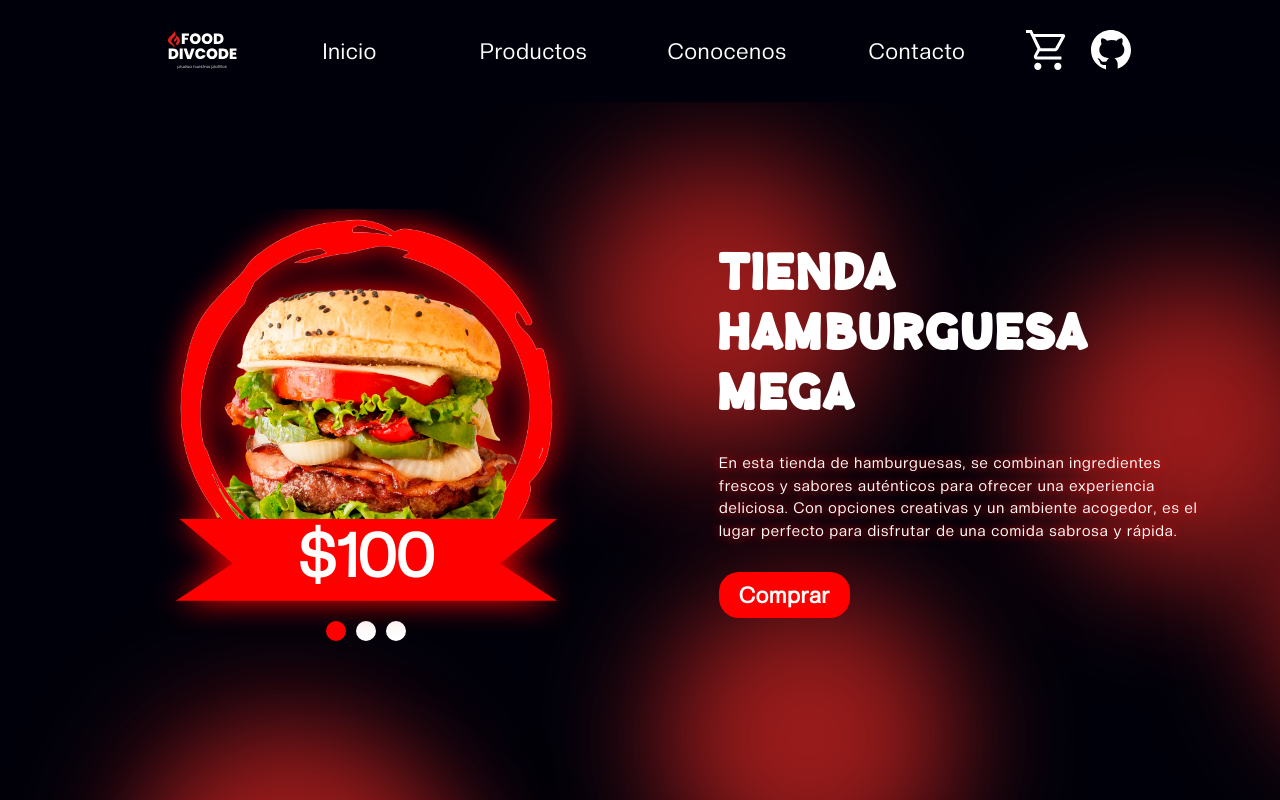
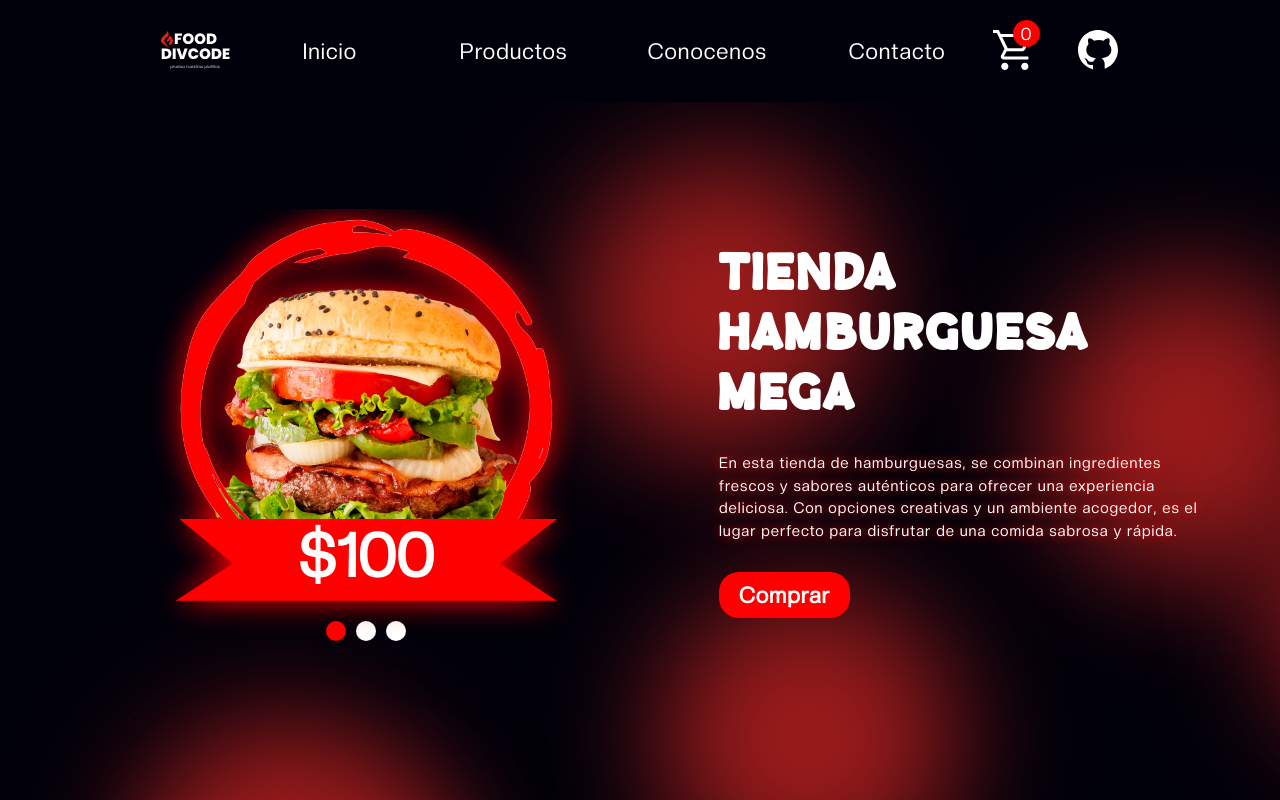
Before and after one commit to EnriqueHM31/tienda-hamburguesas, a React (Vite) app: page / in a window 1280 px wide. Shown: the top 800 px of the page. Built offline with nearby package versions, Linux system fonts and the light colour scheme.

Commit message:
creacion y estilos al span cantidad de productos

```diff
--- a/src/assets/app.css
+++ b/src/assets/app.css
@@ -154,10 +154,26 @@ body {
 }
 
 .iconos-nav a {
-    width: 3rem;
+    place-items: center;
+    width: 5rem;
     height: auto;
     color: var(--blanco);
     transition: color .6s;
+    position: relative;
+}
+
+.iconos-nav a span {
+    position: absolute;
+    width: 2.7rem;
+    height: 2.7rem;
+    background: var(--rojo);
+    color: var(--blanco);
+    display: grid;
+    place-content: center;
+    border-radius: 50%;
+    top: -1rem;
+    right: .3rem;
+    font-size: clamp(1rem, 4vw, 1.7rem);
 }
 
 .iconos-nav a:hover {
--- a/src/components/Navegacion.jsx
+++ b/src/components/Navegacion.jsx
@@ -18,6 +18,7 @@ export default function Navegacion() {
 				</ul>
 				<div className="iconos-nav">
 					<a href="/">
+						<span className="cantidad-productos">0</span>
 						<Carrito className="img-icono-nav " />
 					</a>
 					<a href="https://github.com/EnriqueHM31/" target="_blank" rel="noreferrer">
```
